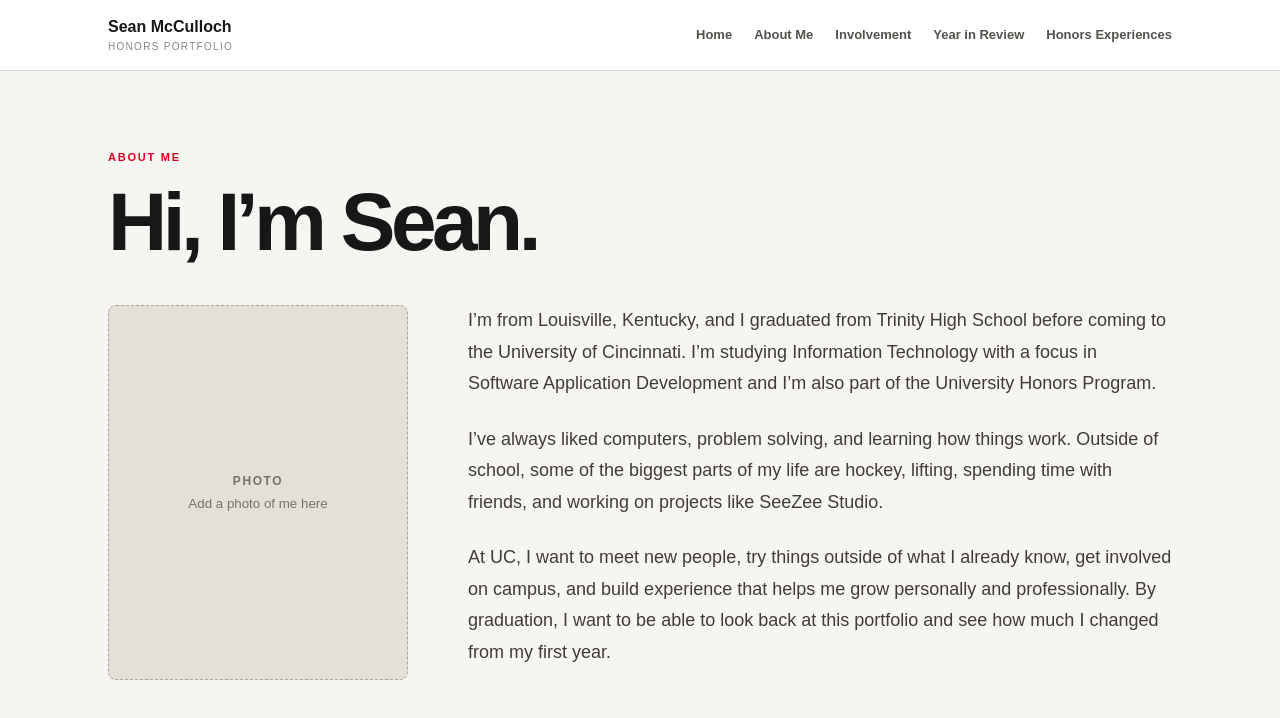
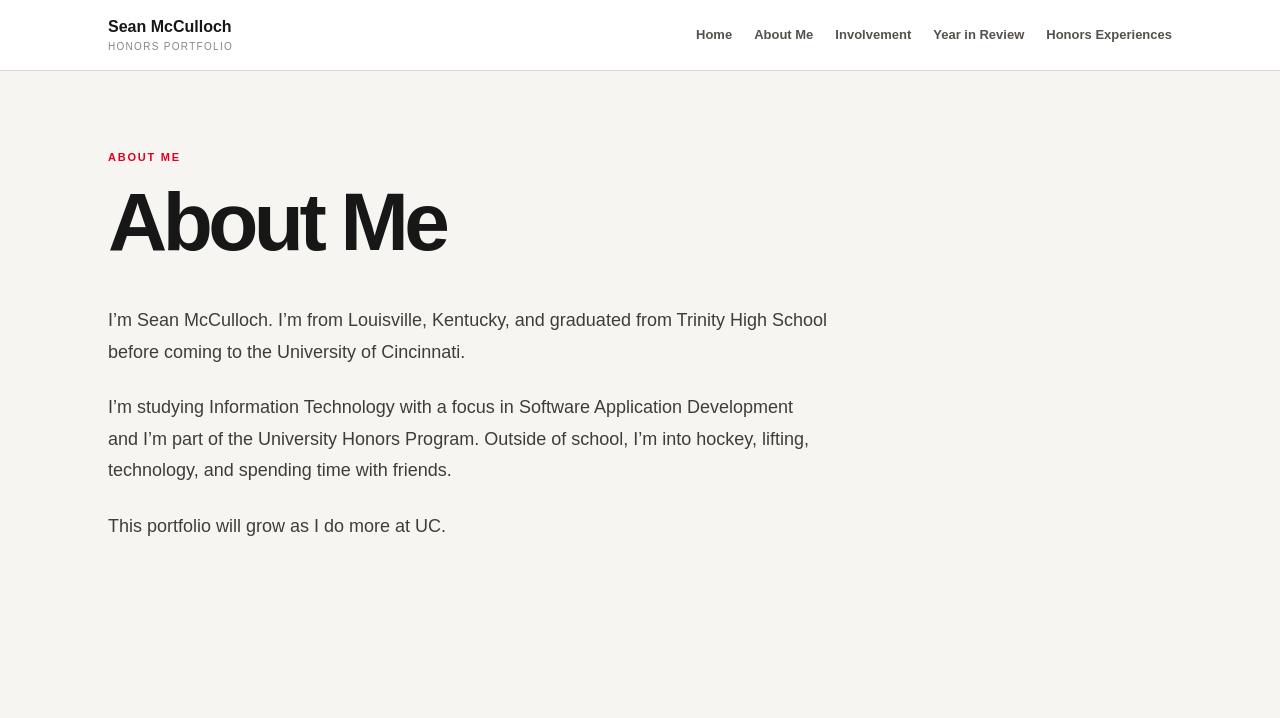
Before and after one commit to SeanSpon/seans-honors-portfolio, a Next.js app: page /about in a window 1280 px wide. Shown: the top 718 px of the page. Built offline with nearby package versions, Linux system fonts and the light colour scheme.

Commit message:
Trim About page to simple personal bio

```diff
--- a/app/about/page.js
+++ b/app/about/page.js
@@ -4,19 +4,13 @@ export default function AboutPage() {
   return (
     <main>
       <Nav />
-      <section className="contentPage pageWrap">
+      <section className="contentPage pageWrap narrowPage">
         <p className="eyebrow">ABOUT ME</p>
-        <h1 className="pageTitle">Hi, I’m Sean.</h1>
-        <div className="aboutLayout">
-          <div className="photoPlaceholder simplePhoto">
-            <span>PHOTO</span>
-            <small>Add a photo of me here</small>
-          </div>
-          <div className="prose">
-            <p>I’m from Louisville, Kentucky, and I graduated from Trinity High School before coming to the University of Cincinnati. I’m studying Information Technology with a focus in Software Application Development and I’m also part of the University Honors Program.</p>
-            <p>I’ve always liked computers, problem solving, and learning how things work. Outside of school, some of the biggest parts of my life are hockey, lifting, spending time with friends, and working on projects like SeeZee Studio.</p>
-            <p>At UC, I want to meet new people, try things outside of what I already know, get involved on campus, and build experience that helps me grow personally and professionally. By graduation, I want to be able to look back at this portfolio and see how much I changed from my first year.</p>
-          </div>
+        <h1 className="pageTitle">About Me</h1>
+        <div className="prose">
+          <p>I’m Sean McCulloch. I’m from Louisville, Kentucky, and graduated from Trinity High School before coming to the University of Cincinnati.</p>
+          <p>I’m studying Information Technology with a focus in Software Application Development and I’m part of the University Honors Program. Outside of school, I’m into hockey, lifting, technology, and spending time with friends.</p>
+          <p>This portfolio will grow as I do more at UC.</p>
         </div>
       </section>
     </main>
```
